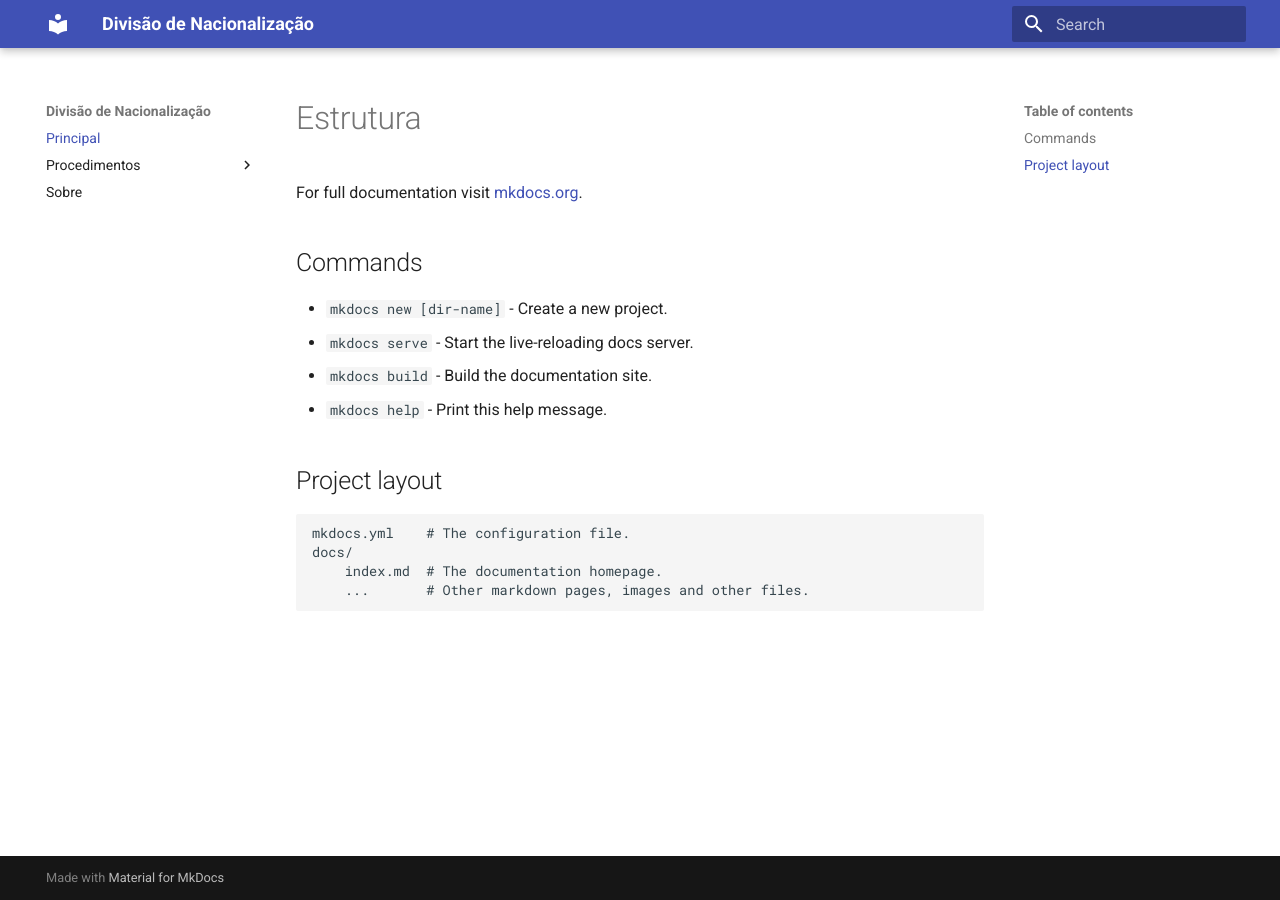
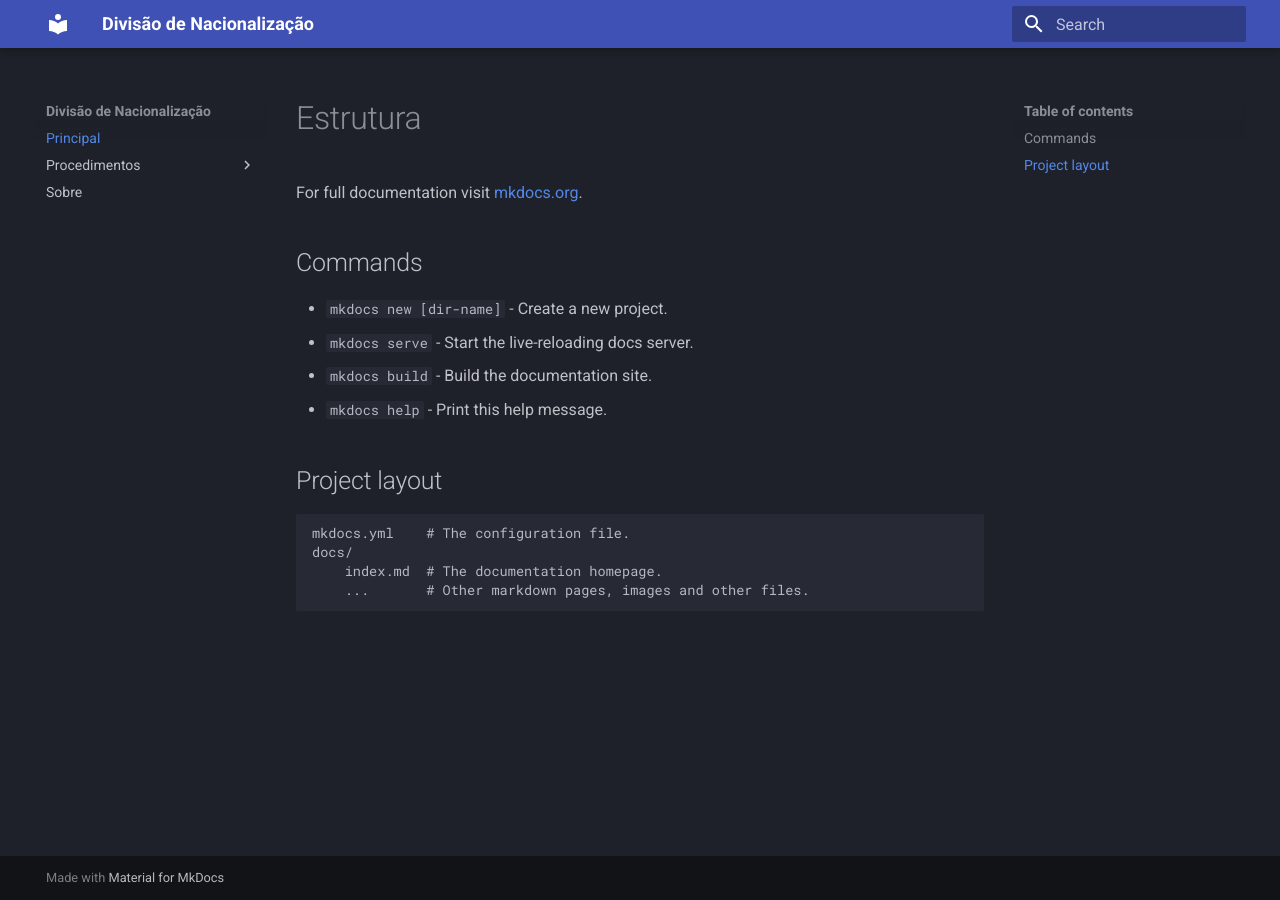
Before and after one commit to nacionalizacao/nacionalizacao.github.io, an MkDocs documentation site: the page built from docs/index.md, in a window 1280 px wide. Built offline with MkDocs 1.6.1 and Material for MkDocs 9.7.7, drawn with Linux system fonts in a browser that asks for light colours.

Commit message:
dark mode

```diff
--- a/mkdocs.yml
+++ b/mkdocs.yml
@@ -7,4 +7,7 @@ nav:
       - Listagem de PTNs: proc/listaPTN.md
   - Sobre: sobre.md
 
-theme: material
+theme:
+  name: material
+  palette:
+    scheme: slate
```
Also changed, not shown: README.md (+1 -1 lines).
